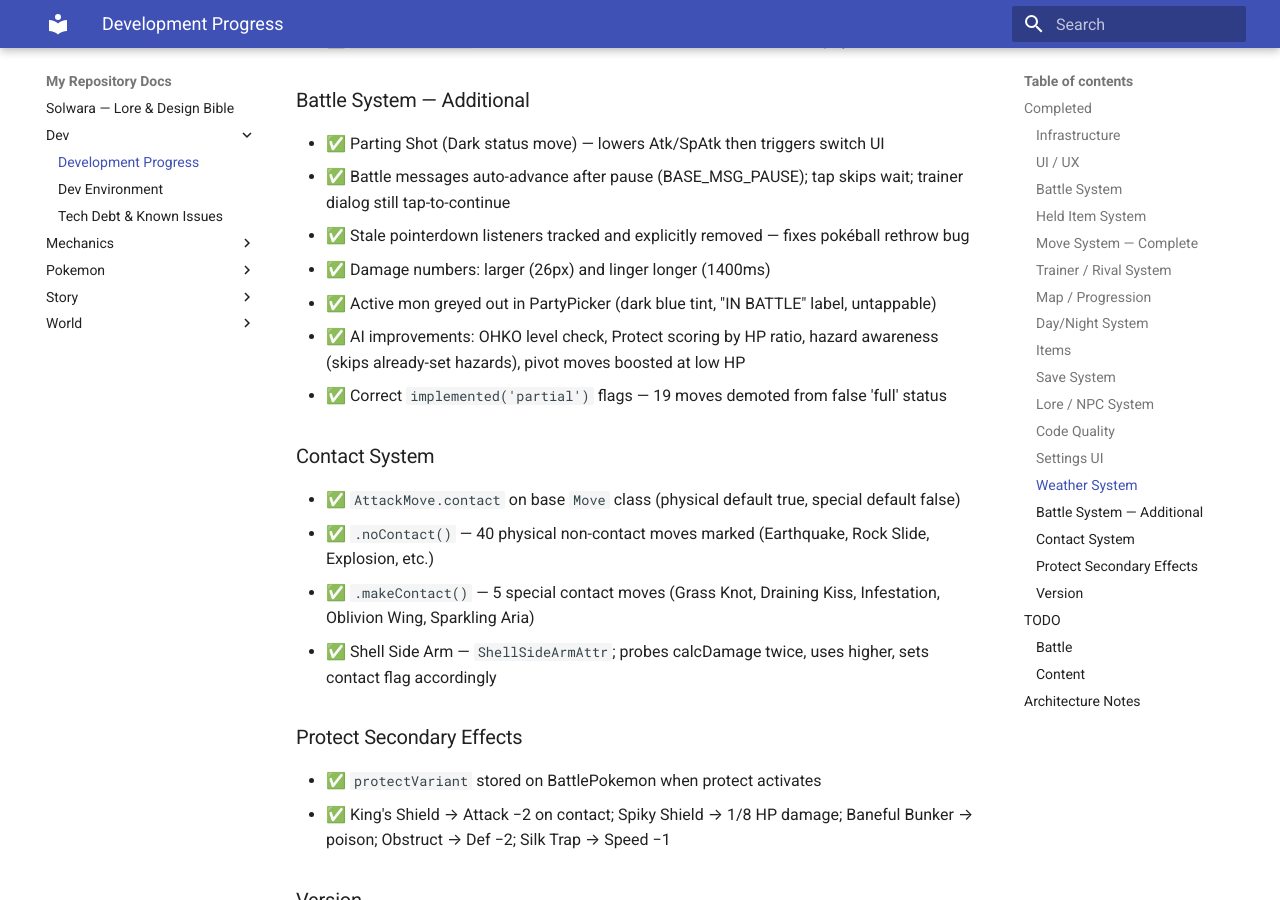
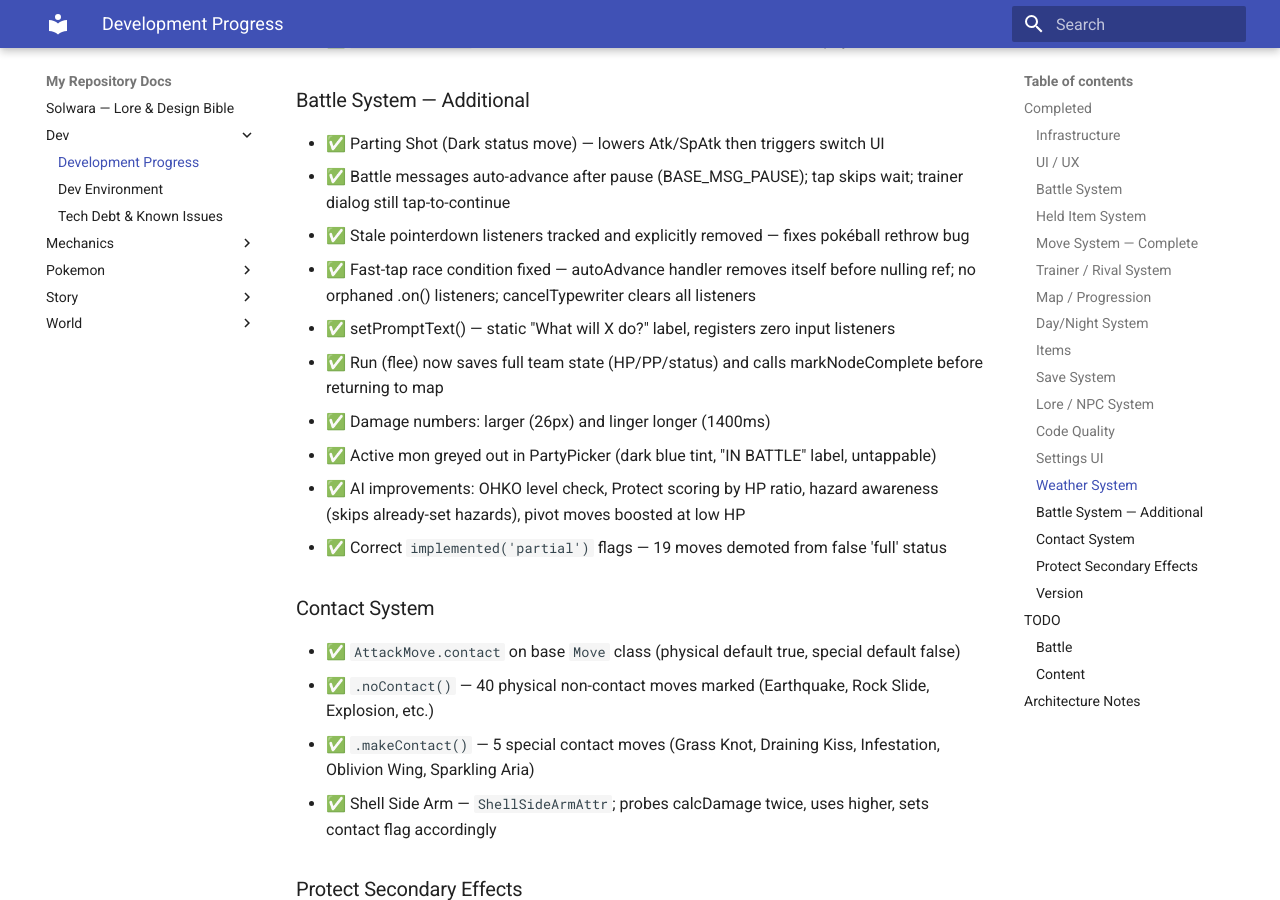
Before and after one commit to solwara-pokemon/lore-building, an MkDocs documentation site: the page built from docs/dev/progress.md, in a window 1280 px wide and 900 px high, scrolled down 6125 px. Built offline with MkDocs 1.6.1 and Material for MkDocs 9.7.7, drawn with Linux system fonts in a browser that asks for light colours.

Commit message:
docs: log battle UI fast-tap fix and run flee fixes

```diff
--- a/docs/dev/progress.md
+++ b/docs/dev/progress.md
@@ -163,6 +163,9 @@
 - ✅ Parting Shot (Dark status move) — lowers Atk/SpAtk then triggers switch UI
 - ✅ Battle messages auto-advance after pause (BASE_MSG_PAUSE); tap skips wait; trainer dialog still tap-to-continue
 - ✅ Stale pointerdown listeners tracked and explicitly removed — fixes pokéball rethrow bug
+- ✅ Fast-tap race condition fixed — autoAdvance handler removes itself before nulling ref; no orphaned .on() listeners; cancelTypewriter clears all listeners
+- ✅ setPromptText() — static "What will X do?" label, registers zero input listeners
+- ✅ Run (flee) now saves full team state (HP/PP/status) and calls markNodeComplete before returning to map
 - ✅ Damage numbers: larger (26px) and linger longer (1400ms)
 - ✅ Active mon greyed out in PartyPicker (dark blue tint, "IN BATTLE" label, untappable)
 - ✅ AI improvements: OHKO level check, Protect scoring by HP ratio, hazard awareness (skips already-set hazards), pivot moves boosted at low HP
```
